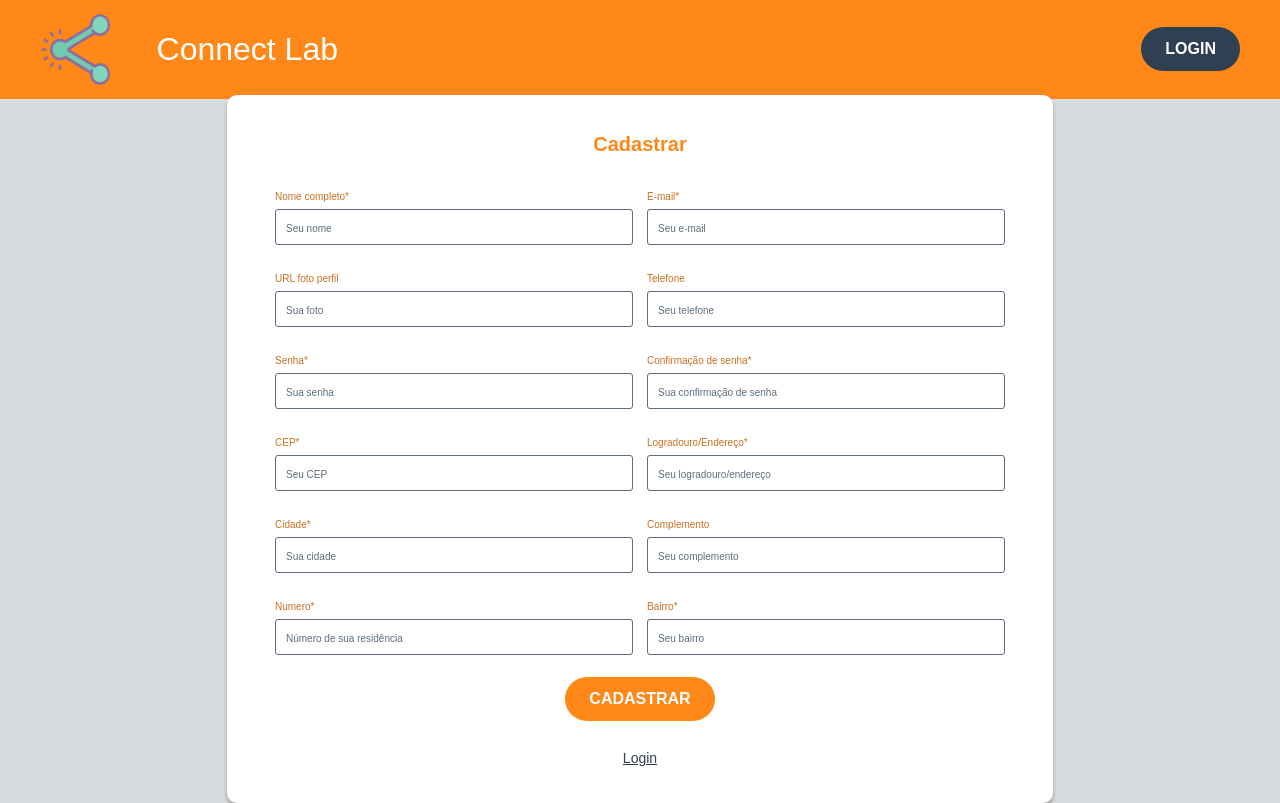
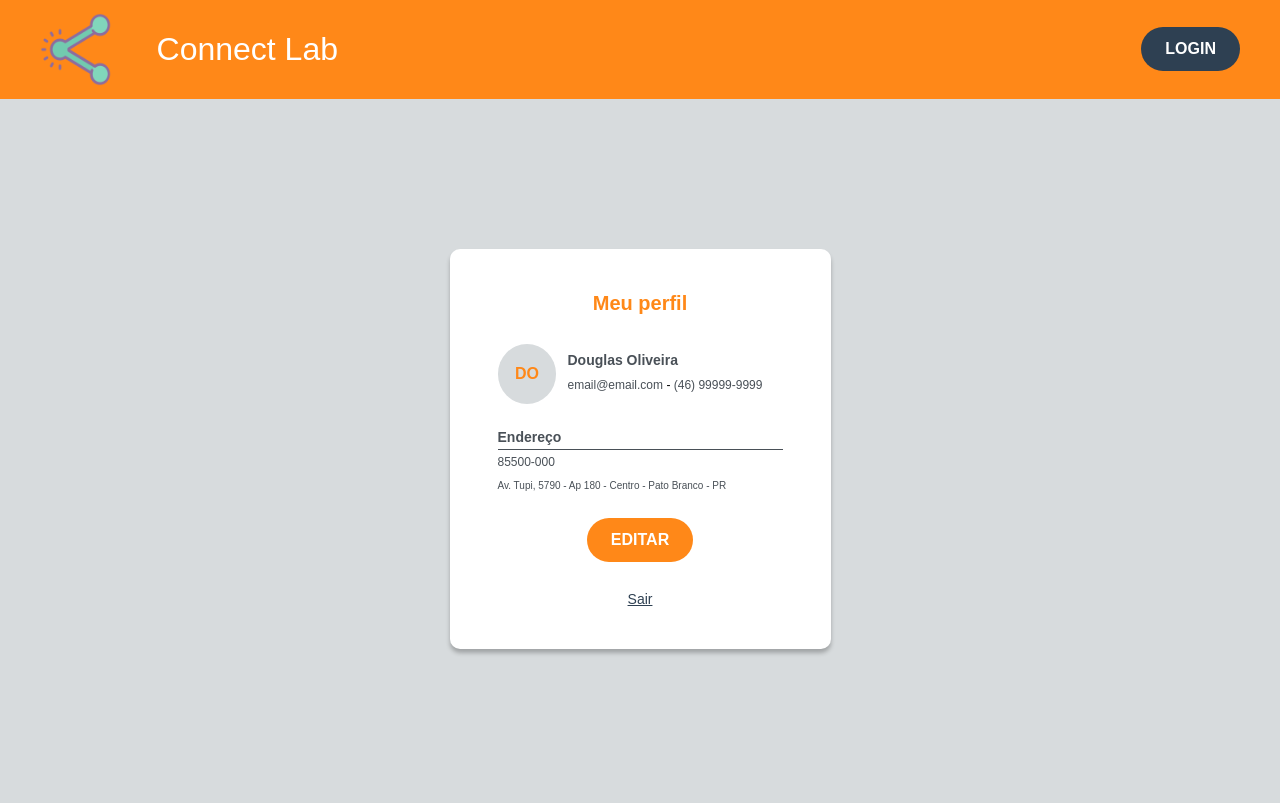
Before and after one commit to xDouglas90/connect-Lab, a React (Vite) app: page / in a window 1280 px wide. Built offline with nearby package versions, Linux system fonts and the light colour scheme.

Commit message:
:sparkles: feat: Create Profile page #13

```diff
--- a/src/App.jsx
+++ b/src/App.jsx
@@ -1,4 +1,4 @@
-import { SignUp } from '@pages';
+import { Profile } from '@pages';
 
 import { FontStyles, GlobalStyles } from '@styles';
 
@@ -7,7 +7,7 @@ function App() {
     <>
       <FontStyles />
       <GlobalStyles />
-      <SignUp />
+      <Profile />
     </>
   );
 }
--- /dev/null
+++ b/src/components/pages/Profile/index.jsx
@@ -0,0 +1,39 @@
+import { Button, Link, Title } from '@atoms';
+import { Layout } from '@templates';
+
+import * as S from './styles';
+
+export const Profile = () => {
+  return (
+    <Layout>
+      <S.Container>
+        <Title text="Meu perfil" />
+
+        <S.ProfileHeader>
+          <S.UserAvatar>
+            <S.AvatarPic>DO</S.AvatarPic>
+          </S.UserAvatar>
+          <S.UserInfo>
+            <S.UserName>Douglas Oliveira</S.UserName>
+            <S.UserContact>
+              <a href="mailto:email@email.com">email@email.com</a> -{' '}
+              <a href="tel:+4699999-9999">(46) 99999-9999</a>
+            </S.UserContact>
+          </S.UserInfo>
+        </S.ProfileHeader>
+
+        <S.UserAddress>
+          <S.AddressTitle>Endereço</S.AddressTitle>
+          <S.AddressZipCode>85500-000</S.AddressZipCode>
+          <S.Address>
+            Av. Tupi, 5790 - Ap 180 - Centro - Pato Branco - PR{' '}
+          </S.Address>
+        </S.UserAddress>
+
+        <Button isPrimary text="Editar" />
+
+        <Link text="Sair" url="#" />
+      </S.Container>
+    </Layout>
+  );
+};
--- /dev/null
+++ b/src/components/pages/Profile/styles.js
@@ -0,0 +1,112 @@
+import styled from 'styled-components';
+
+import { Link } from '@atoms';
+
+export const Container = styled.article`
+  display: flex;
+  flex-direction: column;
+  justify-content: center;
+  align-items: center;
+  padding: 44px 48px;
+  gap: 28px;
+
+  width: 381px;
+  height: 399.55px;
+
+  background: var(--common-white);
+  box-shadow: 0px 4px 4px rgba(0, 0, 0, 0.25);
+  border-radius: 10px;
+`;
+
+export const ProfileHeader = styled.header`
+  display: flex;
+  flex-direction: row;
+  align-items: center;
+  padding: 0px;
+  gap: 10px;
+
+  width: 285px;
+  height: 60px;
+`;
+
+export const UserAvatar = styled.div`
+  width: 60px;
+  height: 60px;
+`;
+
+export const AvatarPic = styled.div`
+  background: var(--common-lt-gray);
+  border-radius: 50%;
+  width: 58.82px;
+  height: 60px;
+  display: grid;
+  place-content: center;
+  color: var(--primary-main);
+  font-weight: 700;
+`;
+
+export const UserInfo = styled.div`
+  display: flex;
+  flex-direction: column;
+  justify-content: center;
+  align-items: flex-start;
+  padding: 0px;
+  gap: 4px;
+
+  width: 215px;
+  height: 38px;
+`;
+
+export const UserName = styled.strong`
+  color: var(--common-dk-gray);
+  font-weight: 700;
+  font-size: 14px;
+  line-height: 18px;
+  text-transform: capitalize;
+`;
+
+export const UserContact = styled.p`
+  color: var(--common-black);
+  font-size: 12px;
+  margin: 0;
+
+  a {
+    color: var(--common-dk-gray);
+    font-size: 12px;
+  }
+
+  a:nth-child(2) {
+    text-decoration: none;
+  }
+`;
+
+export const UserAddress = styled.div`
+  display: flex;
+  flex-direction: column;
+  justify-content: center;
+  align-items: flex-start;
+  padding: 0px;
+
+  width: 285px;
+  height: 57.55px;
+`;
+
+export const AddressTitle = styled.strong`
+  border-bottom: 1px solid var(--common-dk-gray);
+  color: var(--common-dk-gray);
+  font-weight: 700;
+  font-size: 14px;
+  text-transform: capitalize;
+  width: 100%;
+`;
+
+export const AddressZipCode = styled.p`
+  color: var(--common-dk-gray);
+  font-weight: 400;
+  font-size: 12px;
+`;
+
+export const Address = styled.p`
+  color: var(--common-dk-gray);
+  font-size: 10px;
+`;
--- a/src/components/pages/index.js
+++ b/src/components/pages/index.js
@@ -1,4 +1,5 @@
+import { Profile } from './Profile';
 import { SignIn } from './SignIn';
 import { SignUp } from './SignUp';
 
-export { SignIn, SignUp };
+export { Profile, SignIn, SignUp };
--- a/src/styles/GlobalStyles.js
+++ b/src/styles/GlobalStyles.js
@@ -43,6 +43,8 @@ export const GlobalStyles = createGlobalStyle`
 
     *, *::after, *::before {
         box-sizing: border-box;
+        margin: 0;
+        padding: 0;
     }
 
     html {
```
